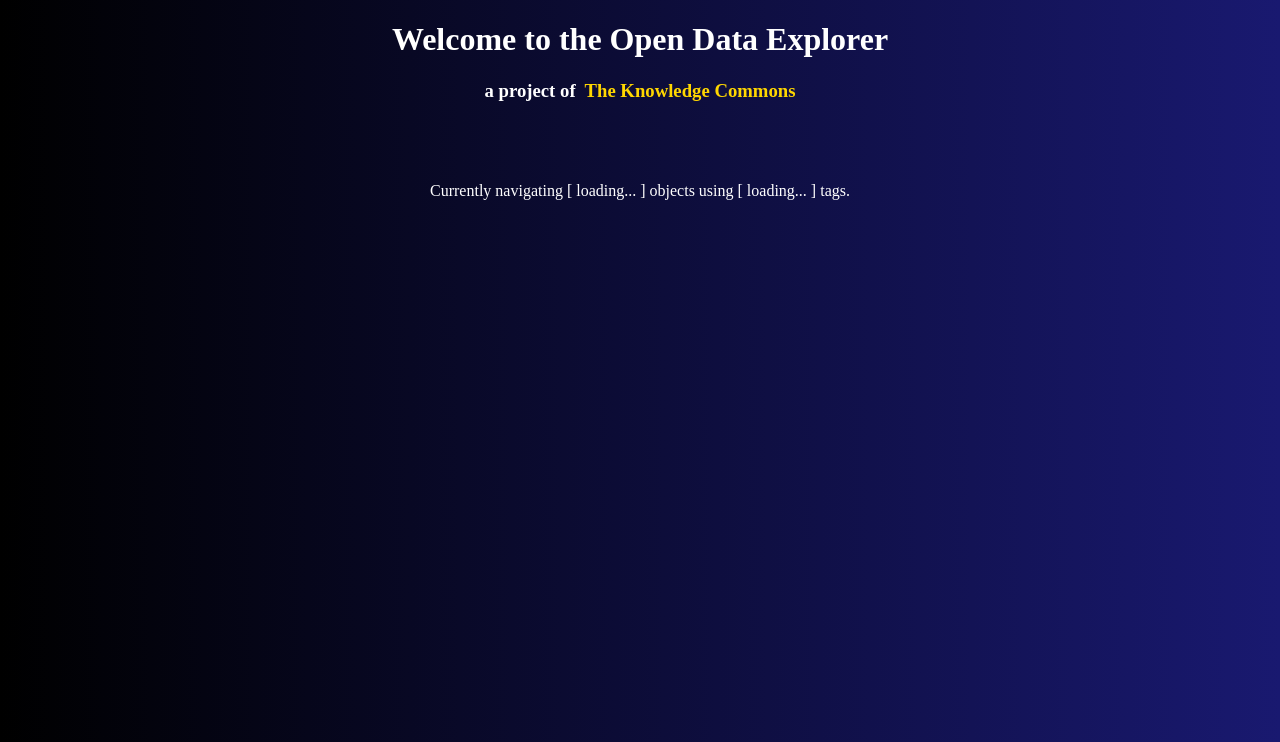
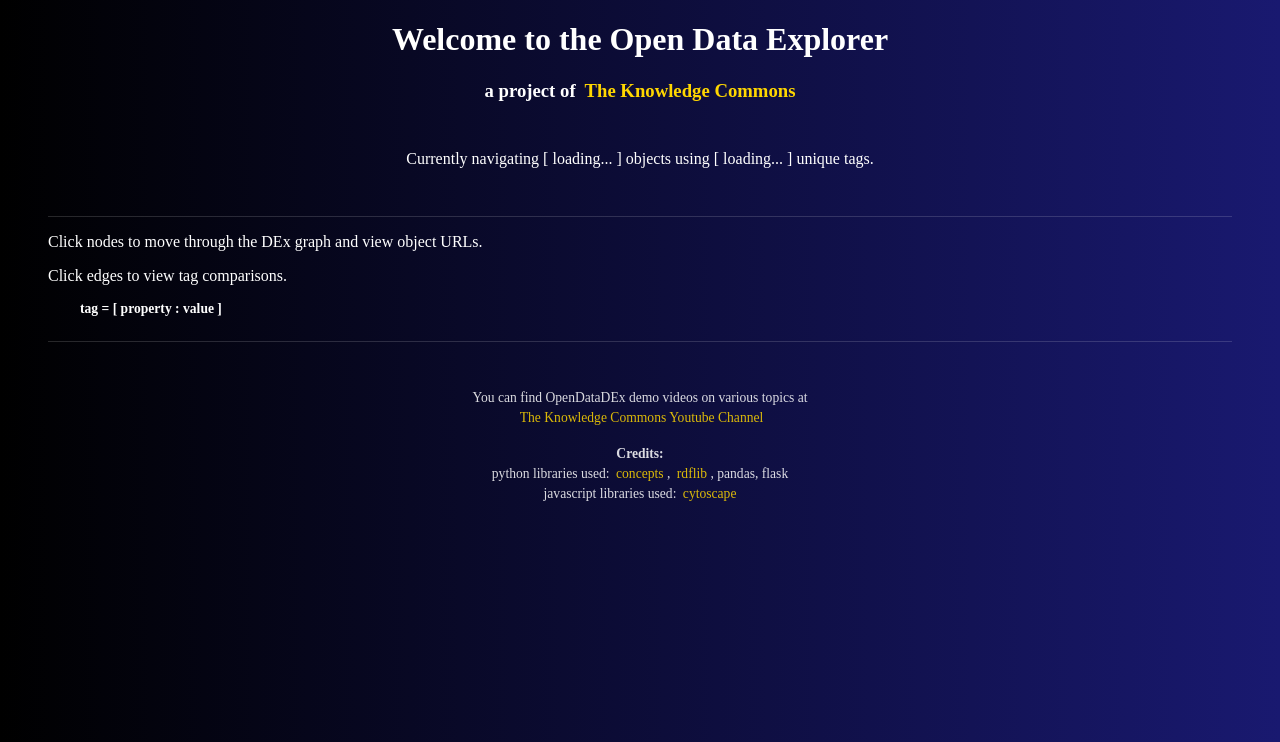
Before and after one commit to shellybelle/OpenDataDEx, a Flask app: page /welcome in a window 1280 px wide. Shown: the top 742 px of the page. Run offline with Flask 3, Linux system fonts and the light colour scheme.

Commit message:
robust welcome page and source_graph requests cleanup

```diff
--- a/backend/py-requirements.txt
+++ b/backend/py-requirements.txt
@@ -19,7 +19,6 @@
 rdflib==7.3.0
 requests==2.32.5
 six==1.17.0
-SPARQLWrapper==2.0.0
 tzdata==2025.2
 urllib3==2.5.0
 Werkzeug==3.1.3
--- a/frontend/static/welcome.css
+++ b/frontend/static/welcome.css
@@ -7,5 +7,35 @@
 }
 
 h3 {
-  margin-bottom: 5rem;
+  margin-bottom: 3rem;
 }
+
+#instructions {
+  margin: 3rem;
+  border-top: 1px solid rgba(255,255,255,0.15);
+  border-bottom: 1px solid rgba(255,255,255,0.15);
+}
+
+#instructions p {
+  text-align: left;
+}
+
+#tag-def {
+  margin: 0 0 1.5rem 2rem;
+  font-size: 0.85rem;
+  font-weight: bold;
+}
+
+#footnotes {
+  opacity: 0.85;
+  font-size: 0.85rem;
+  text-align: center;
+}
+
+#footnotes h4 {
+  margin: 1.25rem 0 0.25rem 0;
+}
+
+#footnotes p {
+  margin: 0 0 0.25rem 0;
+}
--- a/frontend/template/welcome.html
+++ b/frontend/template/welcome.html
@@ -14,17 +14,32 @@
       </h1>
       <h3>
         a project of
-        <a href="https://theknowledgecommons.org" target="_blank" rel="noopener noreferrer">
-            The Knowledge Commons
-        </a>
+        <a href="https://theknowledgecommons.org" target="_blank" rel="noopener noreferrer">The Knowledge Commons</a>
       </h3>
       <p>
         Currently navigating [
         <span id="total-objs">loading...</span>
         ] objects using [
         <span id="total-tags">loading...</span>
-        ] tags.
+        ] unique tags.
       </p>
+      <div id="instructions">
+        <p>Click nodes to move through the DEx graph and view object URLs.</p>
+        <p>Click edges to view tag comparisons.</p>
+        <p id="tag-def">tag = [ property : value ]</p>
+      </div>
+      <div id="footnotes">
+        <p>You can find OpenDataDEx demo videos on various topics at</p>
+        <a href="https://www.youtube.com/playlist?list=PLbktZzsSLyEd5S49_Pw7qJQx1uXh-OAUY" target="_blank" rel="noopener noreferrer">The Knowledge Commons Youtube Channel</a>
+        <h4>Credits:</h4>
+        <p>python libraries used:
+          <a href="https://pypi.org/project/concepts/" target="_blank" rel="noopener noreferrer">concepts</a>
+          , <a href="https://pypi.org/project/rdflib/" target="_blank" rel="noopener noreferrer">rdflib</a>
+          , pandas, flask</p>
+        <p>javascript libraries used:
+          <a href="https://js.cytoscape.org/" target="_blank" rel="noopener noreferrer">cytoscape</a>
+        </p>
+      </div>
     </div>
   </body>
 </html>
```
Also changed, not shown: backend/brain/source_graph.py (+8 -16 lines).
